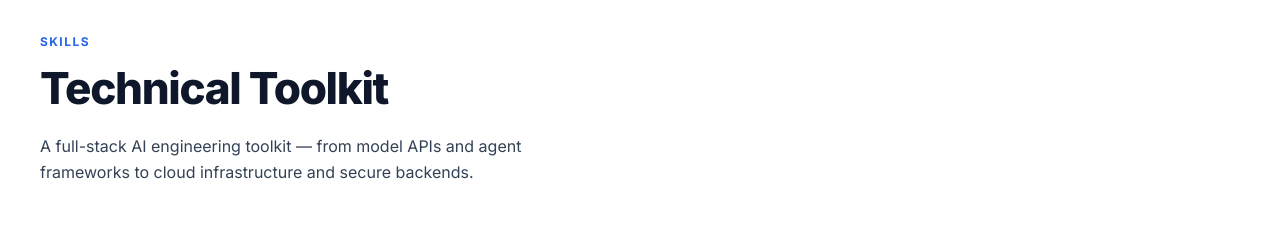
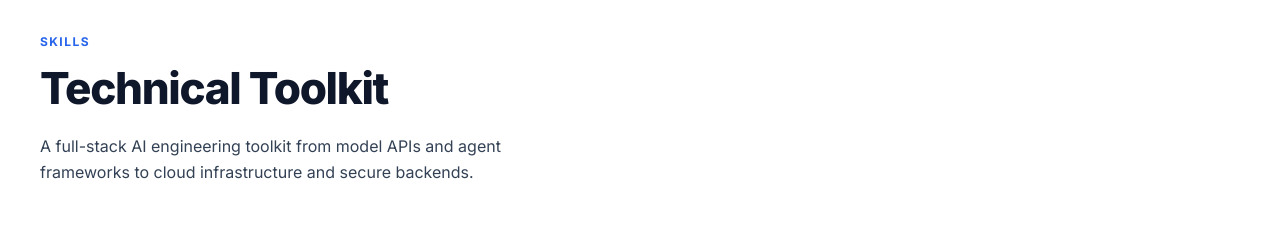
Before and after one commit to AyeshSharuka/portfolio, a React (Create React App) app: page / in a window 1280 px wide. Shown: the part 4020-4252 px from the top of the page. Built offline with nearby package versions, Linux system fonts and the light colour scheme.

Commit message:
Remove hyphen from skills description

```diff
--- a/src/components/Skills.tsx
+++ b/src/components/Skills.tsx
@@ -16,7 +16,7 @@ export default function Skills() {
           <SectionLabel>Skills</SectionLabel>
           <h2 className="section-title">Technical Toolkit</h2>
           <p style={{ color: "var(--slate)", fontSize: "1rem", maxWidth: 500, marginBottom: "3rem" }}>
-            A full-stack AI engineering toolkit — from model APIs and agent frameworks to cloud infrastructure and secure backends.
+            A full-stack AI engineering toolkit from model APIs and agent frameworks to cloud infrastructure and secure backends.
           </p>
         </motion.div>
 
```
